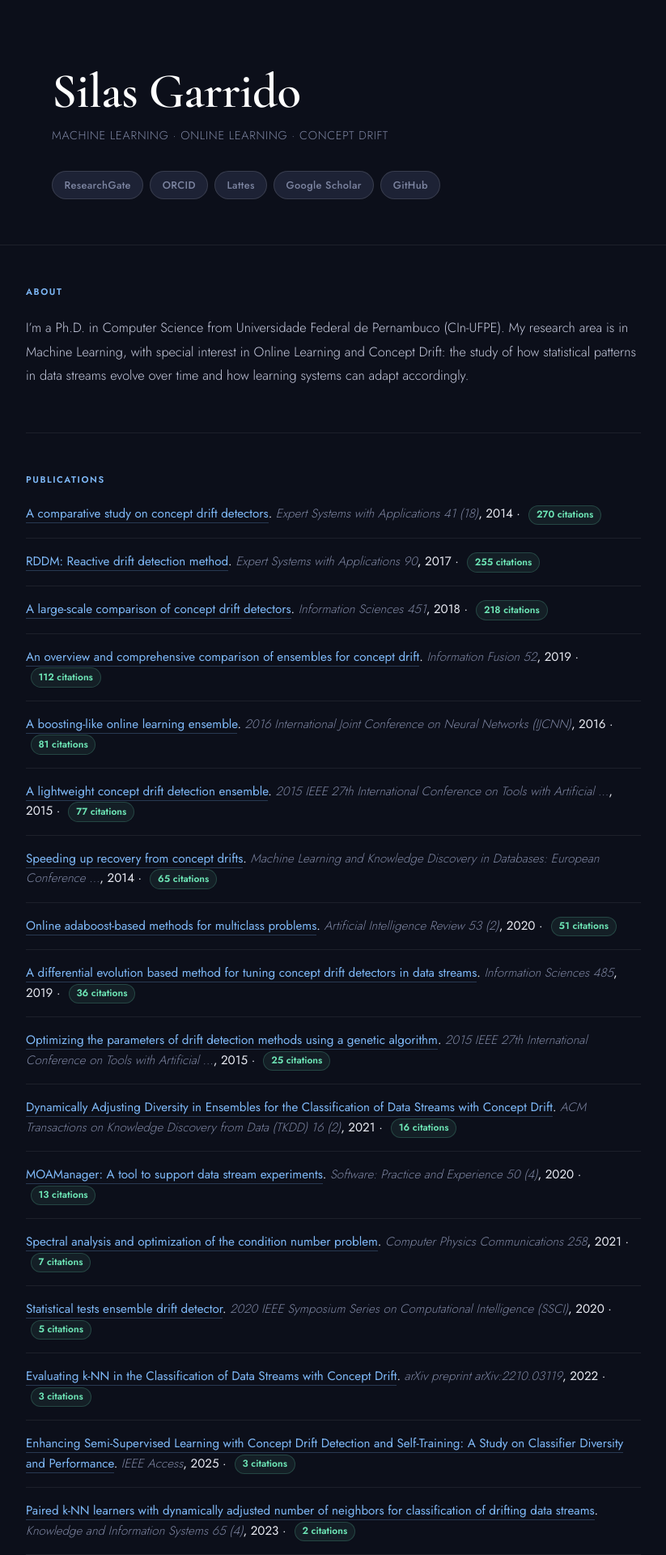
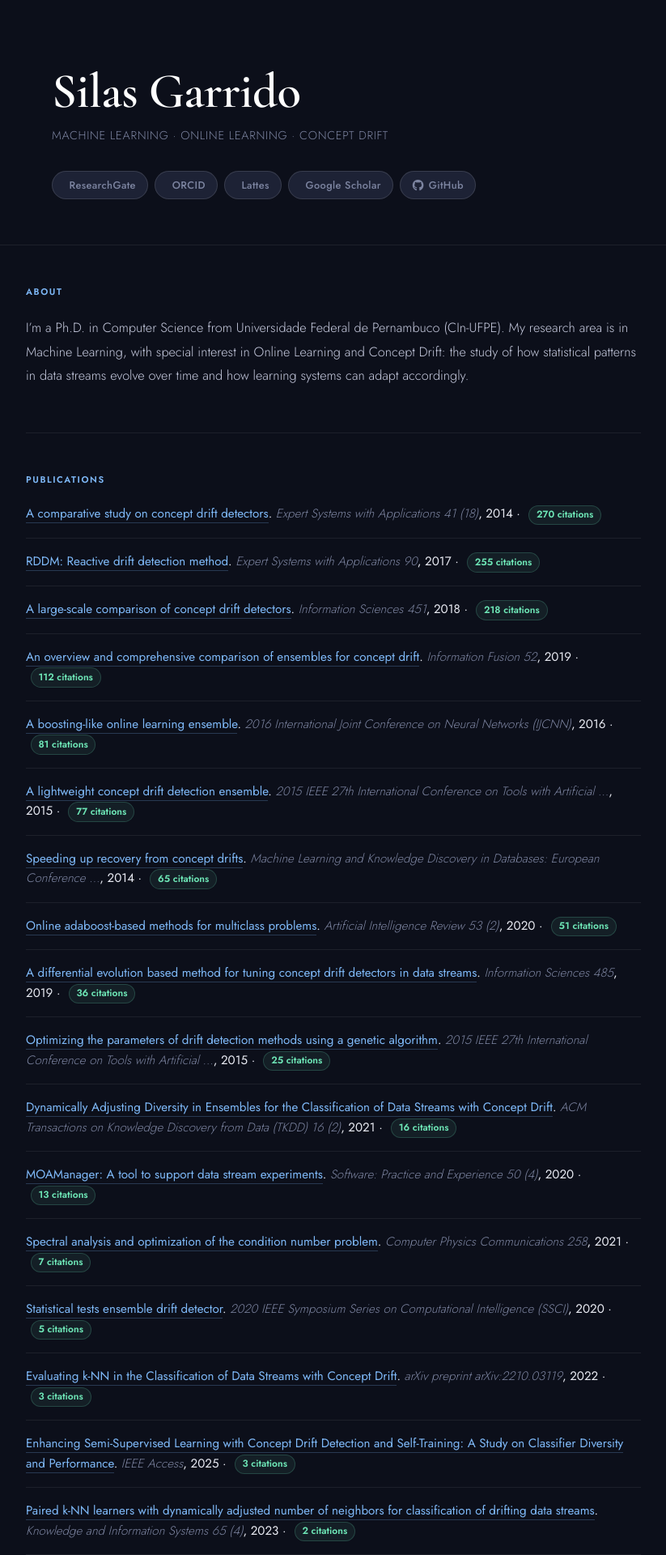
Before and after one commit to silasgtcs/silasgtcs.github.io, a Jekyll site: the page built from index.md, in a window 1280 px wide. Shown: the top 1920 px of the page at 81% size, without its empty margins (228-1051 px from the left). Built offline with Jekyll 4.4.1, drawn with Linux system fonts in a browser that asks for light colours; a style sheet for code colours, icons or effects is not loaded; our own code applies the rules of GitHub Pages for plain Markdown files.

Commit message:
Update nav.yml

```diff
--- a/_data/nav.yml
+++ b/_data/nav.yml
@@ -1,14 +1,14 @@
-- name: "ResearchGate"
+- name: '<i class="ai ai-researchgate" style="margin-right: 6px; font-size: 1.1em;"></i> ResearchGate'
   link: "https://www.researchgate.net/profile/Silas_Santos2"
 
-- name: "ORCID"
+- name: '<i class="ai ai-orcid" style="margin-right: 6px; font-size: 1.1em;"></i> ORCID'
   link: "https://orcid.org/0000-0002-9758-7543"
 
-- name: "Lattes"
+- name: '<i class="ai ai-lattes" style="margin-right: 6px; font-size: 1.1em;"></i> Lattes'
   link: "http://buscatextual.cnpq.br/buscatextual/visualizacv.do?id=K4401940U6"
 
-- name: "Google Scholar"
+- name: '<i class="ai ai-google-scholar" style="margin-right: 6px; font-size: 1.1em;"></i> Google Scholar'
   link: "https://scholar.google.com.br/citations?user=2rFpFMcAAAAJ&hl"
 
-- name: "GitHub"
+- name: '<i class="fa-brands fa-github" style="margin-right: 6px; font-size: 1.1em;"></i> GitHub'
   link: "https://github.com/silasgtcs"
```
